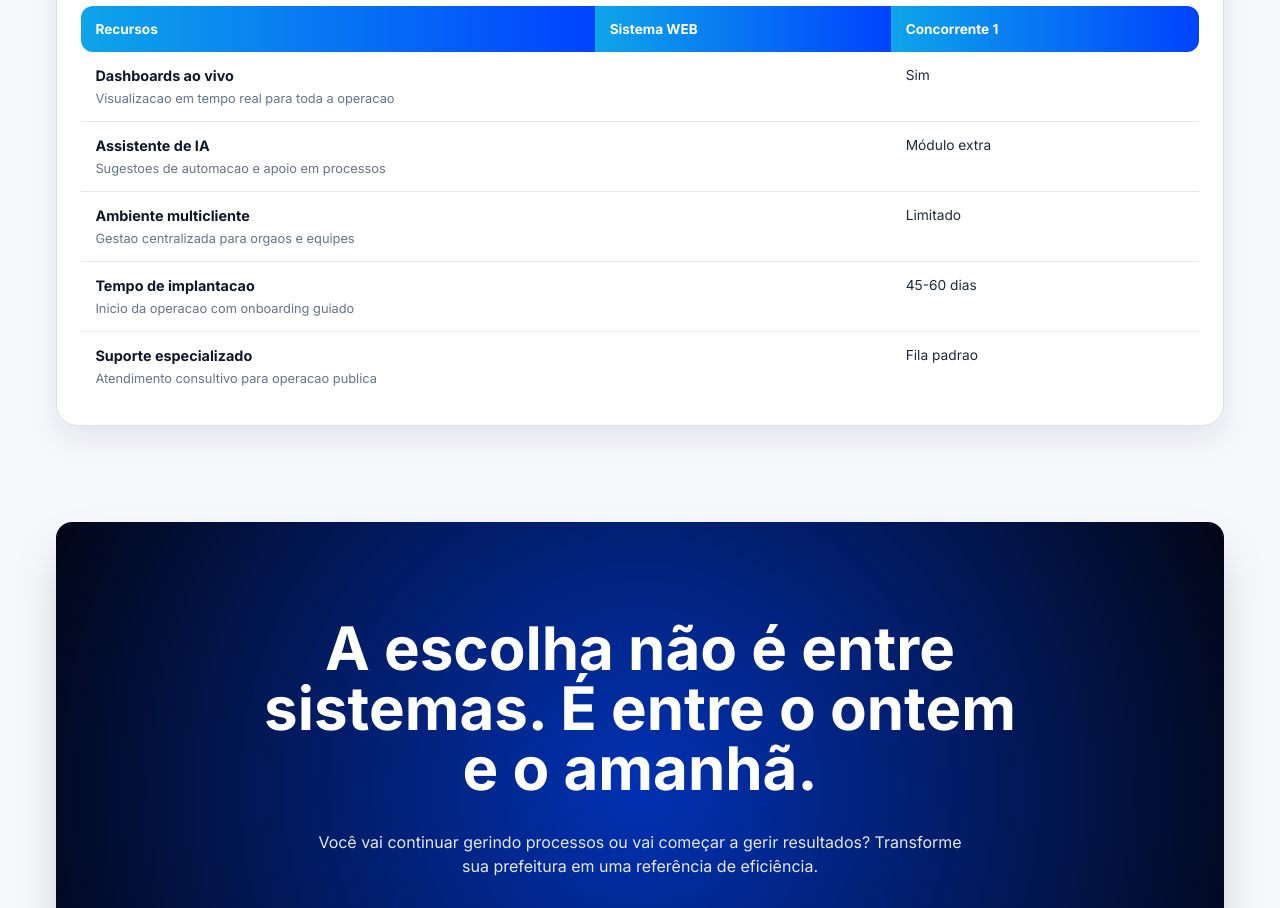
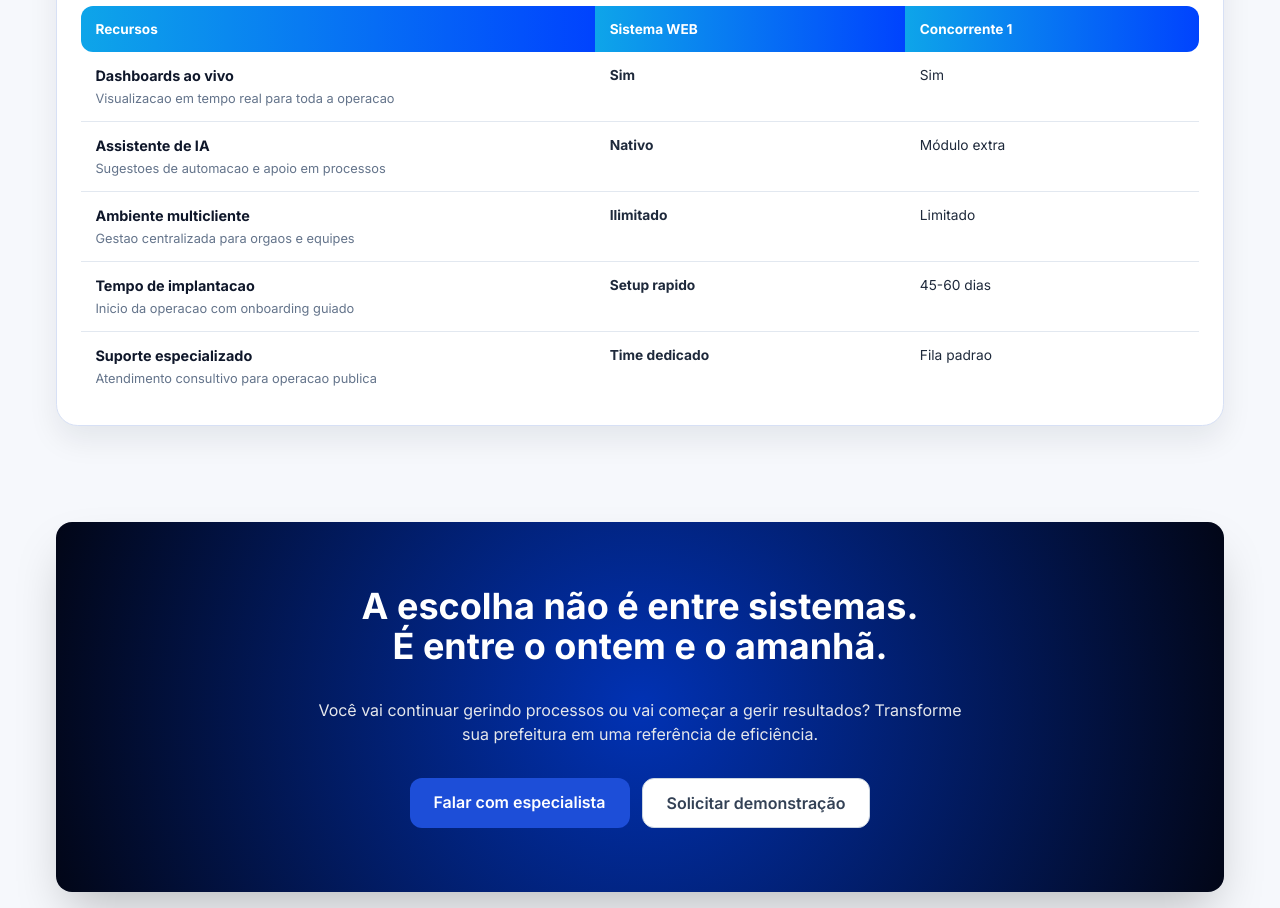
Before and after one commit to EduardoSa23/lp_notpaper, a Next.js app: page /comparacao in a window 1280 px wide. Shown: the part 860-1768 px from the top of the page. Built offline with nearby package versions, Linux system fonts and the light colour scheme; no server answers.

Commit message:
refacotr: melhorias no layout e responsivo

```diff
--- a/components/layout/header.jsx
+++ b/components/layout/header.jsx
@@ -22,7 +22,7 @@ export default function SiteHeader() {
             Quem Somos
           </Link>
           <Link href="/comparacao" className="text-gray-700 transition-colors hover:text-[#0043FE]">
-            Comparação
+            Comparar Soluções
           </Link>
           <Link href="/contato" className="text-gray-700 transition-colors hover:text-[#0043FE]">
             Contato
--- a/components/sections/comparacao/comparativo-section/index.jsx
+++ b/components/sections/comparacao/comparativo-section/index.jsx
@@ -51,7 +51,7 @@ const featureRows = [
     id: "dashboards",
     feature: "Dashboards ao vivo",
     detail: "Visualizacao em tempo real para toda a operacao",
-    notpaper: "Sim",
+    sistema: "Sim",
     competitors: {
       "concorrente-1": "Sim",
       "concorrente-2": "Sim",
@@ -63,7 +63,7 @@ const featureRows = [
     id: "ia",
     feature: "Assistente de IA",
     detail: "Sugestoes de automacao e apoio em processos",
-    notpaper: "Nativo",
+    sistema: "Nativo",
     competitors: {
       "concorrente-1": "Módulo extra",
       "concorrente-2": "Parcial",
@@ -75,7 +75,7 @@ const featureRows = [
     id: "multicliente",
     feature: "Ambiente multicliente",
     detail: "Gestao centralizada para orgaos e equipes",
-    notpaper: "Ilimitado",
+    sistema: "Ilimitado",
     competitors: {
       "concorrente-1": "Limitado",
       "concorrente-2": "Limitado",
@@ -87,7 +87,7 @@ const featureRows = [
     id: "setup",
     feature: "Tempo de implantacao",
     detail: "Inicio da operacao com onboarding guiado",
-    notpaper: "Setup rapido",
+    sistema: "Setup rapido",
     competitors: {
       "concorrente-1": "45-60 dias",
       "concorrente-2": "30-45 dias",
@@ -99,7 +99,7 @@ const featureRows = [
     id: "suporte",
     feature: "Suporte especializado",
     detail: "Atendimento consultivo para operacao publica",
-    notpaper: "Time dedicado",
+    sistema: "Time dedicado",
     competitors: {
       "concorrente-1": "Fila padrao",
       "concorrente-2": "Fila padrao",
--- a/components/sections/comparacao/cta-final/cta-final-section.jsx
+++ b/components/sections/comparacao/cta-final/cta-final-section.jsx
@@ -4,8 +4,8 @@ export default function ComparacaoCtaFinalSection() {
   return (
     <section className="bg-[#F6F8FC]">
       <div className="max-w-[1200px] mx-auto px-4 md:pb-24 pb-6 md:pb-20">
-        <div className="rounded-2xl p-6 text-center shadow-2xl md:py-24 bg-[radial-gradient(circle,_#0132B4_0%,_#020617_100%)]">
-          <h3 className="text-4xl font-bold text-white md:text-6xl mx-auto max-w-[800px]">
+        <div className="rounded-2xl p-6 text-center shadow-2xl md:py-16 bg-[radial-gradient(circle,_#0132B4_0%,_#020617_100%)]">
+          <h3 className="text-2xl font-bold text-white md:text-4xl mx-auto max-w-[580px]">
             A escolha não é entre sistemas. É entre o ontem e o amanhã.
           </h3>
           <p className="mx-auto mt-3 md:mt-8 max-w-2xl text-gray-200">
--- a/components/sections/contato/contato-section.jsx
+++ b/components/sections/contato/contato-section.jsx
@@ -83,7 +83,7 @@ export default function ContatoSection() {
             <span className="inline-flex rounded-full bg-teal-300 px-4 py-1 text-xs font-bold uppercase tracking-[0.16em] text-teal-900">
               Inovação digital
             </span>
-            <h1 className="mt-5 max-w-3xl text-4xl md:text-6xl font-bold leading-tight">
+            <h1 className="mt-5 max-w-3xl text-3xl md:text-5xl font-bold leading-tight">
               Funcionalidades que redefinem a <span className="text-blue-700">eficiência pública.</span>
             </h1>
             <p className="mt-6 max-w-3xl text-lg leading-relaxed bg-white opacity-90 border border-blue-700 rounded-xl p-4">
--- a/components/sections/cta/cta-section.jsx
+++ b/components/sections/cta/cta-section.jsx
@@ -4,20 +4,17 @@ export default function CtaFinalSection() {
   return (
     <section className="max-w-[1200px] mx-auto px-4 md:pb-24 pb-6 md:pb-20">
       <div className="rounded-2xl p-6 text-center shadow-2xl md:py-10 bg-[radial-gradient(circle,_#0132B4_0%,_#020617_100%)]">
-        <h3 className="text-4xl font-bold text-white md:text-6xl mx-auto max-w-[800px]">
-          Compare e veja por que a notPaper é a escolha inteligente.{" "}
-        </h3>
+        <h3 className="text-3xl font-bold text-white md:text-5xl mx-auto max-w-[800px]">Antes de escolher um sistema, veja isso</h3>
         <p className="mx-auto mt-3 md:mt-8 max-w-3xl text-gray-200">
-          Mais do que funcionalidades, entregamos eficiência real, governança e resultados visíveis no dia a dia. Compare com outras
-          soluções e entenda, na prática, o que diferencia uma ferramenta comum de uma plataforma pensada para transformar a gestão pública.
+          Nem toda solução entrega o que promete. Compare a NotPaper com outras plataformas e entenda as diferenças que impactam sua gestão
+          em funcionalidades, controle, rastreabilidade e eficiência, antes de tomar uma decisão.
         </p>
         <div className="mt-6 md:mt-8 flex flex-wrap justify-center gap-3">
-
           <Link
-            href="/contato"
+            href="/comparacao"
             className="rounded-xl md:text-lg bg-white px-8 py-4 font-semibold text-slate-700 transition-colors hover:border-blue-700 hover:text-blue-700"
           >
-            Compare
+            Comparar com outros sistemas
           </Link>
         </div>
       </div>
--- a/components/sections/hero/hero-home.jsx
+++ b/components/sections/hero/hero-home.jsx
@@ -20,7 +20,7 @@ export default function HeroHome() {
       <div className="container mx-auto px-4">
         <div className="md:grid items-center lg:grid-cols-[auto_auto] md:justify-between">
           <div className="animate-fade-in-up lg:max-w-[700px]">
-            <h1 className="mb-6 text-center text-4xl font-bold text-white md:text-left md:text-6xl">
+            <h1 className="mb-6 text-center text-3xl font-bold text-white md:text-left md:text-5xl">
               {heroData.title} <span className="text-[#0043FE]">{heroData.titleHighlight}</span>
             </h1>
             <p className="mb-8 text-xl leading-relaxed text-white">{heroData.description}</p>
--- a/components/sections/solucoes/hero-section.jsx
+++ b/components/sections/solucoes/hero-section.jsx
@@ -10,7 +10,7 @@ export default function SolucoesHeroSection() {
         <span className="inline-flex rounded-full bg-teal-300 px-4 py-1 text-xs font-bold uppercase tracking-[0.16em] text-teal-900">
           Inovação digital
         </span>
-        <h1 className="mt-5 max-w-3xl text-4xl text-white font-bold leading-tight md:text-6xl">
+        <h1 className="mt-5 max-w-3xl text-3xl text-white font-bold leading-tight md:text-5xl">
           Funcionalidades que redefinem a <span className="text-blue-700">eficiência pública.</span>
         </h1>
         <p className="mt-6 max-w-3xl text-lg leading-relaxed text-white">
```
